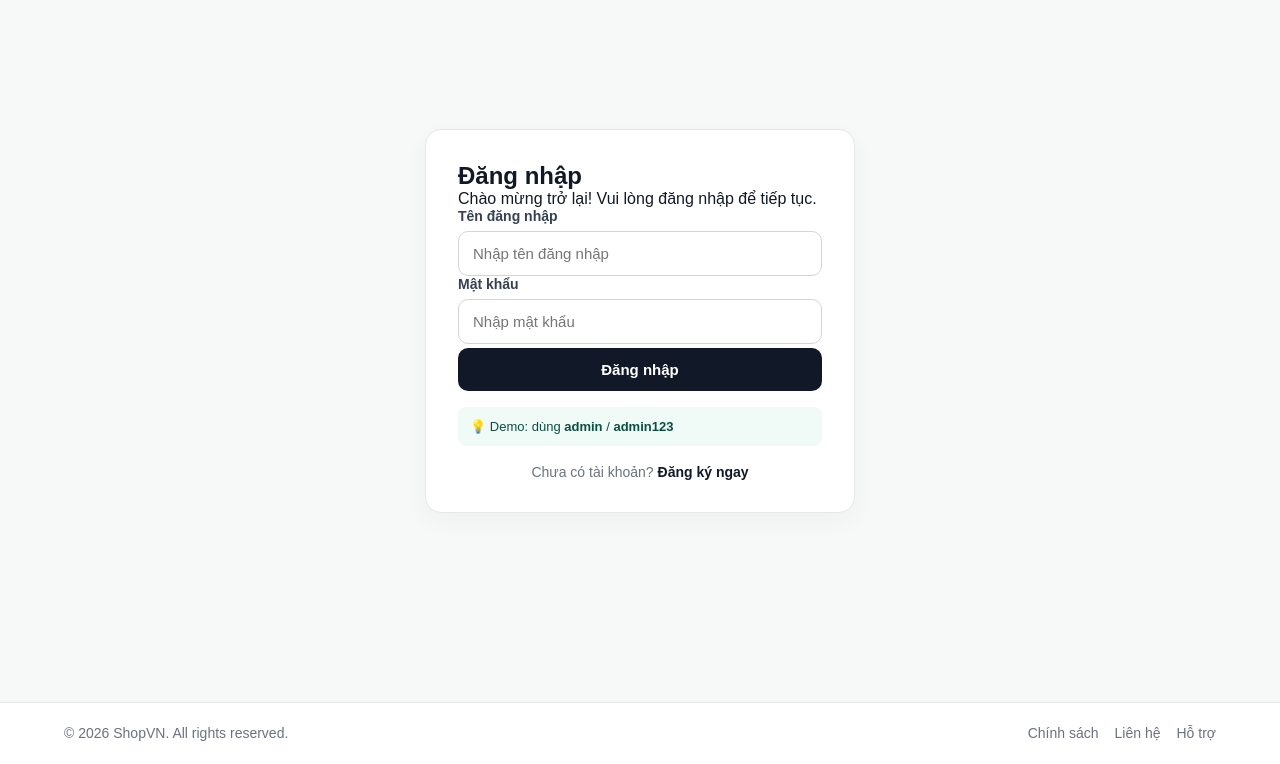
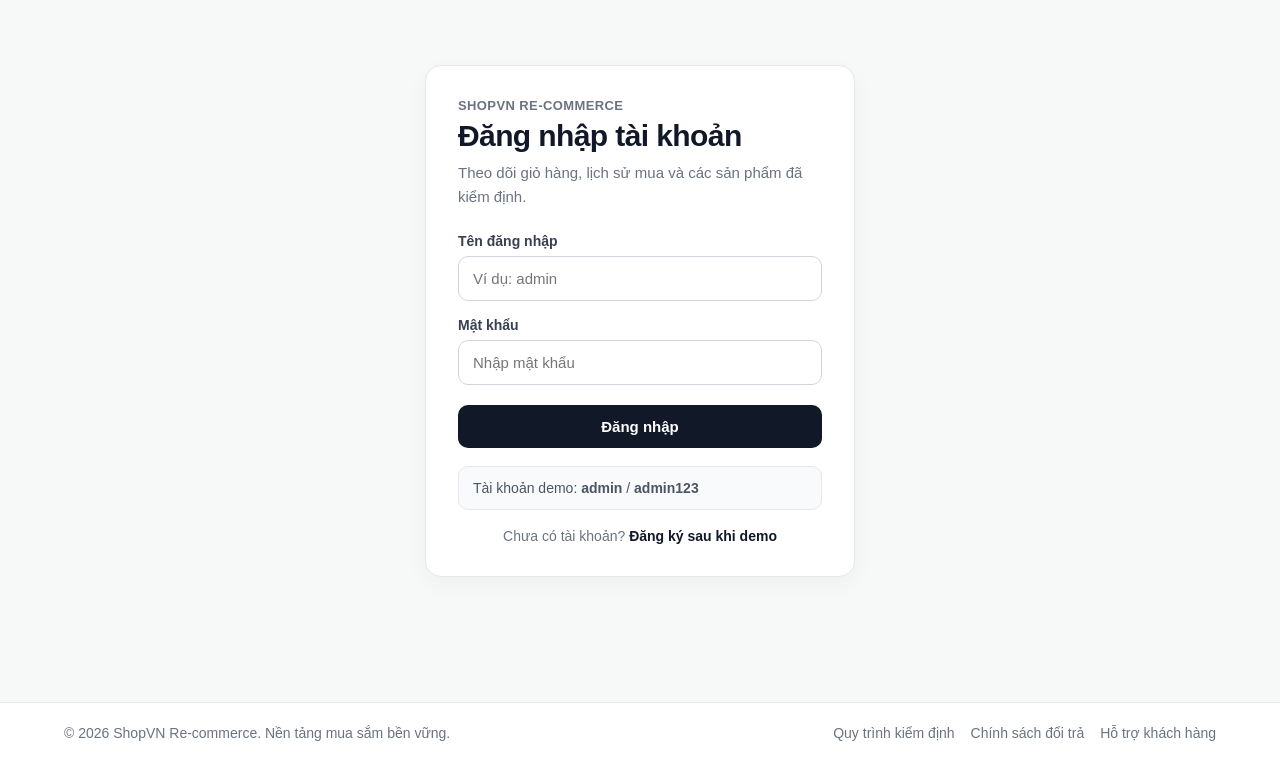
Before and after one commit to yogurtmlem/BMTTTMDT, a PHP site: page /login.php in a window 1280 px wide. Shown: the part 68-832 px from the top of the page. Run offline with PHP 8.4, Linux system fonts and the light colour scheme.

Commit message:
Enhance login.php layout and error handling
Refactor login page for improved structure and styling.

```diff
--- a/webshop-html/login.php
+++ b/webshop-html/login.php
@@ -1,9 +1,9 @@
 <?php
 session_start();
-require 'db.php';
+require __DIR__ . '/db.php';
 
 if ($_SERVER['REQUEST_METHOD'] === 'POST') {
-    $username = $_POST['username'] ?? '';
+    $username = trim($_POST['username'] ?? '');
     $password = $_POST['password'] ?? '';
 
     $stmt = $pdo->prepare("SELECT * FROM users WHERE username = ?");
@@ -20,66 +20,99 @@ if ($_SERVER['REQUEST_METHOD'] === 'POST') {
     }
 }
 ?>
+
 <!DOCTYPE html>
 <html lang="vi">
 <head>
 <meta charset="UTF-8"/>
-<title>Đăng nhập - ShopVN</title>
+<meta name="viewport" content="width=device-width, initial-scale=1.0"/>
+<title>Đăng nhập - ShopVN Re-commerce</title>
 <link rel="stylesheet" href="style.css"/>
 </head>
+
 <body>
 
 <nav>
   <div class="logo">Shop<span>VN</span></div>
+
   <div class="nav-links">
     <a href="index.php">Trang chủ</a>
     <a href="products.php">Sản phẩm</a>
     <a href="search.php">Tìm kiếm</a>
     <a href="login.php">Đăng nhập</a>
-    <a href="cart.php"><button class="cart-btn">🛒 Giỏ hàng</button></a>
+    <a href="cart.php">
+      <button class="cart-btn">🛒 Giỏ hàng</button>
+    </a>
   </div>
 </nav>
 
-<div class="login-page">
-  <div class="login-card">
-    <h2>Đăng nhập</h2>
-    <p>Chào mừng trở lại! Vui lòng đăng nhập để tiếp tục.</p>
+<main class="login-page">
+
+  <section class="login-card">
+
+    <div class="login-header">
+      <p>ShopVN Re-commerce</p>
+      <h1>Đăng nhập tài khoản</h1>
+      <span>Theo dõi giỏ hàng, lịch sử mua và các sản phẩm đã kiểm định.</span>
+    </div>
 
     <?php if (!empty($error)): ?>
-      <div style="background:#fee;border:1px solid #fcc;border-radius:8px;padding:0.75rem;margin-bottom:1rem;color:#c00;font-size:14px">
-        ❌ Sai tên đăng nhập hoặc mật khẩu
+      <div class="form-alert">
+        Sai tên đăng nhập hoặc mật khẩu. Vui lòng thử lại.
       </div>
     <?php endif; ?>
 
-    <form method="POST">
+    <form method="POST" class="login-form">
+
       <div class="form-group">
-        <label>Tên đăng nhập</label>
-        <input type="text" name="username" placeholder="Nhập tên đăng nhập" required/>
+        <label for="username">Tên đăng nhập</label>
+        <input
+          id="username"
+          type="text"
+          name="username"
+          placeholder="Ví dụ: admin"
+          required
+        />
       </div>
+
       <div class="form-group">
-        <label>Mật khẩu</label>
-        <input type="password" name="password" placeholder="Nhập mật khẩu" required/>
+        <label for="password">Mật khẩu</label>
+        <input
+          id="password"
+          type="password"
+          name="password"
+          placeholder="Nhập mật khẩu"
+          required
+        />
       </div>
-      <button type="submit" class="login-btn">Đăng nhập</button>
+
+      <button type="submit" class="login-btn">
+        Đăng nhập
+      </button>
+
     </form>
 
-    <div style="background:#f0faf6;border-radius:8px;padding:0.75rem;margin-top:1rem;font-size:13px;color:#085041">
-      💡 Demo: dùng <strong>admin</strong> / <strong>admin123</strong>
+    <div class="demo-note">
+      Tài khoản demo: <strong>admin</strong> / <strong>admin123</strong>
     </div>
 
     <div class="login-footer">
-      Chưa có tài khoản? <a href="#">Đăng ký ngay</a>
+      Chưa có tài khoản? <a href="#">Đăng ký sau khi demo</a>
     </div>
-  </div>
-</div>
+
+  </section>
+
+</main>
 
 <footer>
-  <p>© 2026 ShopVN. All rights reserved.</p>
+  <p>© 2026 ShopVN Re-commerce. Nền tảng mua sắm bền vững.</p>
+
   <div class="footer-links">
-    <a href="#">Chính sách</a>
-    <a href="#">Liên hệ</a>
-    <a href="#">Hỗ trợ</a>
+    <a href="#">Quy trình kiểm định</a>
+    <a href="#">Chính sách đổi trả</a>
+    <a href="#">Hỗ trợ khách hàng</a>
   </div>
 </footer>
+
 </body>
 </html>
```
